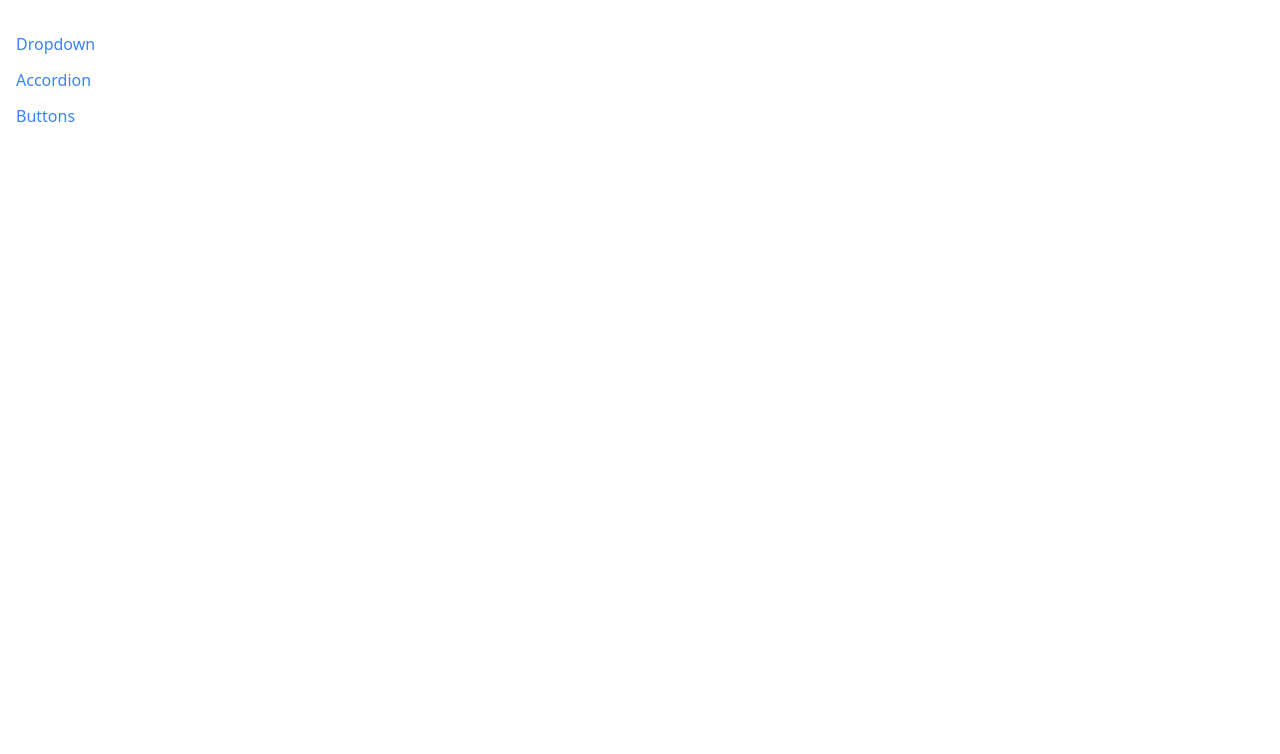
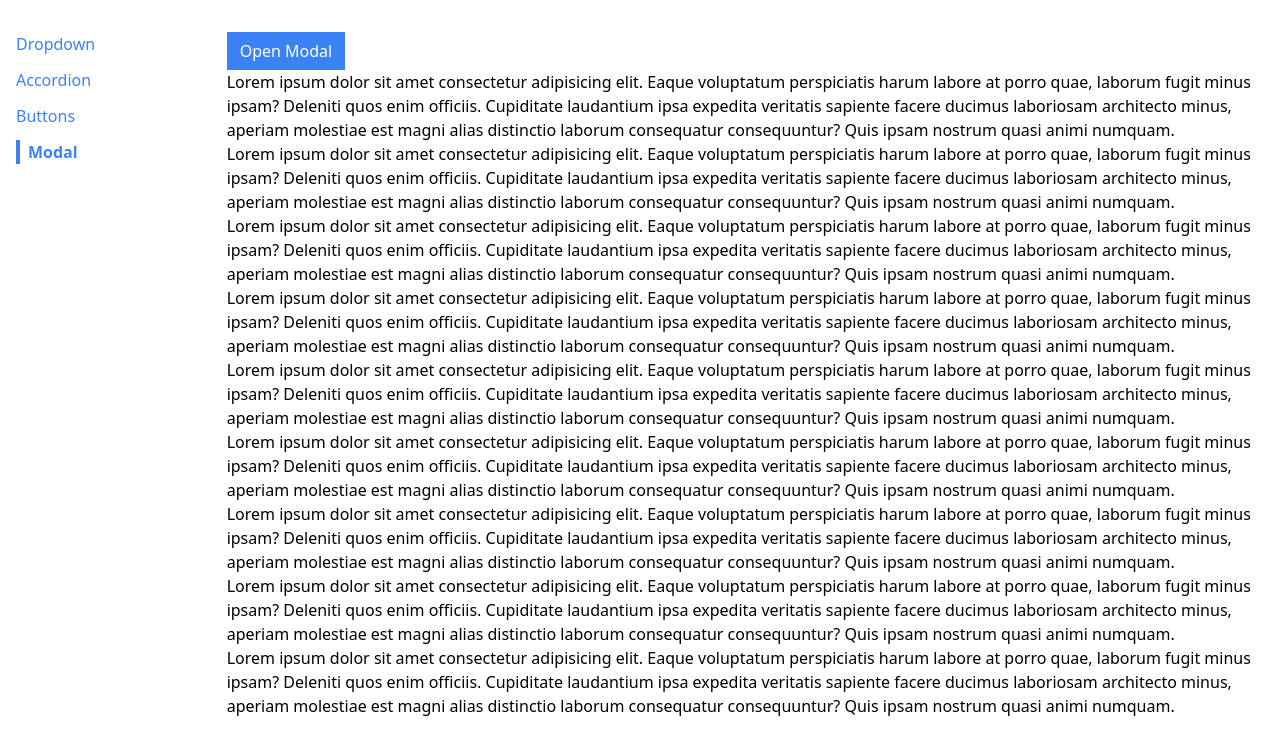
Before and after one commit to yeldynov/simple-components, a React (Vite) app: page /modal in a window 1280 px wide. Shown: the top 754 px of the page. Built offline with nearby package versions, Linux system fonts and the light colour scheme.

Commit message:
added modal component and page

```diff
--- a/index.html
+++ b/index.html
@@ -1,13 +1,17 @@
 <!DOCTYPE html>
 <html lang="en">
+
 <head>
   <meta charset="UTF-8" />
   <link rel="icon" type="image/svg+xml" href="/vite.svg" />
   <meta name="viewport" content="width=device-width, initial-scale=1.0" />
   <title>Vite + React + TS</title>
 </head>
+
 <body>
   <div id="root"></div>
+  <div class="modal-container"></div>
   <script type="module" src="/src/main.tsx"></script>
 </body>
+
 </html>
--- a/src/App.tsx
+++ b/src/App.tsx
@@ -3,6 +3,7 @@
 import AccordionPage from './pages/AccordionPage';
 import ButtonPage from './pages/ButtonPage';
 import DropdownPage from './pages/DropdownPage';
+import ModalPage from './pages/ModalPage';
 
 function App() {
   return (
@@ -19,6 +20,9 @@
         <Route path='/buttons'>
           <ButtonPage />
         </Route>
+        <Route path='/modal'>
+          <ModalPage />
+        </Route>
       </div>
     </div>
   );
--- /dev/null
+++ b/src/components/Modal.tsx
@@ -0,0 +1,34 @@
+import React, { useEffect } from 'react';
+import ReactDOM from 'react-dom';
+
+type Props = {
+  onClose: () => void;
+  children?: React.ReactNode;
+  actionBar?: React.ReactElement | React.ReactNode;
+};
+
+export default function Modal({ onClose, children, actionBar }: Props) {
+  useEffect(() => {
+    document.body.classList.add('overflow-hidden');
+
+    return () => {
+      document.body.classList.remove('overflow-hidden');
+    };
+  }, []);
+
+  return ReactDOM.createPortal(
+    <div>
+      <div
+        onClick={onClose}
+        className='fixed inset-0 bg-gray-300 opacity-80'
+      ></div>
+      <div className='fixed inset-40 p-10 bg-white '>
+        <div className='flex flex-col justify-between h-full'>
+          {children}
+          <div className='flex justify-end'>{actionBar}</div>
+        </div>
+      </div>
+    </div>,
+    document.querySelector('.modal-container')!
+  );
+}
--- a/src/components/Sidebar.tsx
+++ b/src/components/Sidebar.tsx
@@ -9,6 +9,7 @@
     { label: 'Dropdown', path: '/' },
     { label: 'Accordion', path: '/accordion' },
     { label: 'Buttons', path: '/buttons' },
+    { label: 'Modal', path: '/modal' },
   ];
 
   const renderedLinks = links.map((link) => (
--- /dev/null
+++ b/src/pages/ModalPage.tsx
@@ -0,0 +1,111 @@
+import { useState } from 'react';
+import Button from '../components/Button';
+import Modal from '../components/Modal';
+
+type Props = {};
+
+export default function ModalPage({}: Props) {
+  const [showModal, setShowModal] = useState(false);
+
+  const handleOpen = () => {
+    setShowModal(true);
+  };
+
+  const handleClose = () => {
+    setShowModal(false);
+  };
+
+  const actionBar = (
+    <div>
+      <Button onClick={handleClose} primary>
+        I Accept
+      </Button>
+    </div>
+  );
+  const modal = (
+    <Modal onClose={handleClose} actionBar={actionBar}>
+      <p>Here is an important something to accept</p>
+    </Modal>
+  );
+
+  return (
+    <div>
+      <Button primary onClick={handleOpen}>
+        Open Modal
+      </Button>
+      {showModal && modal}
+      <p>
+        Lorem ipsum dolor sit amet consectetur adipisicing elit. Eaque
+        voluptatum perspiciatis harum labore at porro quae, laborum fugit minus
+        ipsam? Deleniti quos enim officiis. Cupiditate laudantium ipsa expedita
+        veritatis sapiente facere ducimus laboriosam architecto minus, aperiam
+        molestiae est magni alias distinctio laborum consequatur consequuntur?
+        Quis ipsam nostrum quasi animi numquam.
+      </p>
+      <p>
+        Lorem ipsum dolor sit amet consectetur adipisicing elit. Eaque
+        voluptatum perspiciatis harum labore at porro quae, laborum fugit minus
+        ipsam? Deleniti quos enim officiis. Cupiditate laudantium ipsa expedita
+        veritatis sapiente facere ducimus laboriosam architecto minus, aperiam
+        molestiae est magni alias distinctio laborum consequatur consequuntur?
+        Quis ipsam nostrum quasi animi numquam.
+      </p>
+      <p>
+        Lorem ipsum dolor sit amet consectetur adipisicing elit. Eaque
+        voluptatum perspiciatis harum labore at porro quae, laborum fugit minus
+        ipsam? Deleniti quos enim officiis. Cupiditate laudantium ipsa expedita
+        veritatis sapiente facere ducimus laboriosam architecto minus, aperiam
+        molestiae est magni alias distinctio laborum consequatur consequuntur?
+        Quis ipsam nostrum quasi animi numquam.
+      </p>
+      <p>
+        Lorem ipsum dolor sit amet consectetur adipisicing elit. Eaque
+        voluptatum perspiciatis harum labore at porro quae, laborum fugit minus
+        ipsam? Deleniti quos enim officiis. Cupiditate laudantium ipsa expedita
+        veritatis sapiente facere ducimus laboriosam architecto minus, aperiam
+        molestiae est magni alias distinctio laborum consequatur consequuntur?
+        Quis ipsam nostrum quasi animi numquam.
+      </p>
+      <p>
+        Lorem ipsum dolor sit amet consectetur adipisicing elit. Eaque
+        voluptatum perspiciatis harum labore at porro quae, laborum fugit minus
+        ipsam? Deleniti quos enim officiis. Cupiditate laudantium ipsa expedita
+        veritatis sapiente facere ducimus laboriosam architecto minus, aperiam
+        molestiae est magni alias distinctio laborum consequatur consequuntur?
+        Quis ipsam nostrum quasi animi numquam.
+      </p>
+      <p>
+        Lorem ipsum dolor sit amet consectetur adipisicing elit. Eaque
+        voluptatum perspiciatis harum labore at porro quae, laborum fugit minus
+        ipsam? Deleniti quos enim officiis. Cupiditate laudantium ipsa expedita
+        veritatis sapiente facere ducimus laboriosam architecto minus, aperiam
+        molestiae est magni alias distinctio laborum consequatur consequuntur?
+        Quis ipsam nostrum quasi animi numquam.
+      </p>
+      <p>
+        Lorem ipsum dolor sit amet consectetur adipisicing elit. Eaque
+        voluptatum perspiciatis harum labore at porro quae, laborum fugit minus
+        ipsam? Deleniti quos enim officiis. Cupiditate laudantium ipsa expedita
+        veritatis sapiente facere ducimus laboriosam architecto minus, aperiam
+        molestiae est magni alias distinctio laborum consequatur consequuntur?
+        Quis ipsam nostrum quasi animi numquam.
+      </p>
+      <p>
+        Lorem ipsum dolor sit amet consectetur adipisicing elit. Eaque
+        voluptatum perspiciatis harum labore at porro quae, laborum fugit minus
+        ipsam? Deleniti quos enim officiis. Cupiditate laudantium ipsa expedita
+        veritatis sapiente facere ducimus laboriosam architecto minus, aperiam
+        molestiae est magni alias distinctio laborum consequatur consequuntur?
+        Quis ipsam nostrum quasi animi numquam.
+      </p>
+      <p>
+        Lorem ipsum dolor sit amet consectetur adipisicing elit. Eaque
+        voluptatum perspiciatis harum labore at porro quae, laborum fugit minus
+        ipsam? Deleniti quos enim officiis. Cupiditate laudantium ipsa expedita
+        veritatis sapiente facere ducimus laboriosam architecto minus, aperiam
+        molestiae est magni alias distinctio laborum consequatur consequuntur?
+        Quis ipsam nostrum quasi animi numquam.
+      </p>
+    </div>
+  );
+}
```
Lines whose indentation alone changed are shown as unchanged.
